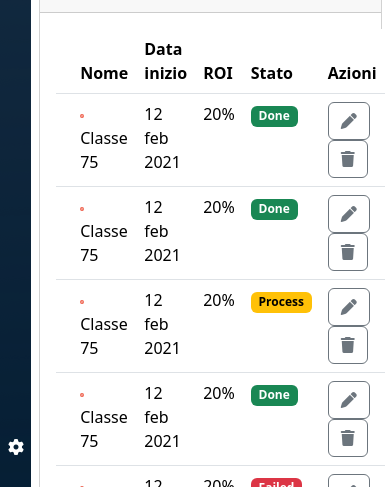
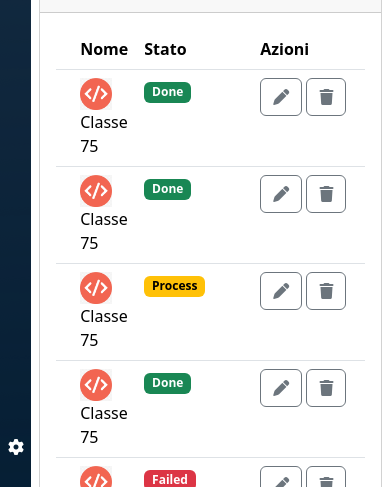
Before and after one commit to CiroMarra/html-css-bootstrap-dashboard, a plain HTML site: page index.html in a window 390 px wide. Shown: the part 357-844 px from the top of the page. Drawn offline with nearby package versions, Linux system fonts and the light colour scheme.

Commit message:
fix: add fix to tables

```diff
--- a/index.html
+++ b/index.html
@@ -212,8 +212,8 @@
                                           <tr>
                                             <th  scope="col"></th>
                                             <th  scope="col">Nome</th>
-                                            <th class="ms-th" scope="col">Data inizio</th>
-                                            <th class="ms-th" scope="col">ROI</th>
+                                            <th class="ms-th d-none d-lg-table-cell" scope="col">Data inizio</th>
+                                            <th class="ms-th d-none d-lg-table-cell" scope="col">ROI</th>
                                             <th class="ms-th" scope="col">Stato</th>
                                             <th class="ms-th" scope="col">Azioni</th>
                                           </tr>
@@ -222,8 +222,8 @@
                                           <tr>
                                             <th scope="row"></th>
                                             <td><img src="img/class-avatar.jpg" alt="" class="ms-class-avatar"> Classe 75</td>
-                                            <td>12 feb 2021</td>
-                                            <td>20%</td>
+                                            <td class="d-none d-sm-none d-lg-table-cell">12 feb 2021</td>
+                                            <td class="d-none d-sm-none d-lg-table-cell">20%</td>
                                             <td><span class="badge text-bg-success">Done</span></td>
                                             <td>
                                                 <button type="button" class="btn btn-outline-secondary ms-btn2"><i class="fa-solid fa-pen"></i></button>
@@ -233,8 +233,8 @@
                                           <tr>
                                             <th scope="row"></th>
                                             <td><img src="img/class-avatar.jpg" alt="" class="ms-class-avatar"> Classe 75</td>
-                                            <td>12 feb 2021</td>
-                                            <td>20%</td>
+                                            <td class="d-none d-sm-none d-lg-table-cell">12 feb 2021</td>
+                                            <td class="d-none d-sm-none d-lg-table-cell">20%</td>
                                             <td><span class="badge text-bg-success">Done</span></td>
                                             <td>
                                                 <button type="button" class="btn btn-outline-secondary ms-btn2"><i class="fa-solid fa-pen"></i></button>
@@ -244,8 +244,8 @@
                                           <tr>
                                             <th scope="row"></th>
                                             <td><img src="img/class-avatar.jpg" alt="" class="ms-class-avatar"> Classe 75</td>
-                                            <td>12 feb 2021</td>
-                                            <td>20%</td>
+                                            <td class="d-none d-sm-none d-lg-table-cell">12 feb 2021</td>
+                                            <td class="d-none d-sm-none d-lg-table-cell">20%</td>
                                             <td><span class="badge text-bg-warning">Process</span></td>
                                             <td>
                                                 <button type="button" class="btn btn-outline-secondary ms-btn2"><i class="fa-solid fa-pen"></i></button>
@@ -255,8 +255,8 @@
                                           <tr>
                                             <th scope="row"></th>
                                             <td><img src="img/class-avatar.jpg" alt="" class="ms-class-avatar"> Classe 75</td>
-                                            <td>12 feb 2021</td>
-                                            <td>20%</td>
+                                            <td class="d-none d-sm-none d-lg-table-cell">12 feb 2021</td>
+                                            <td class="d-none d-sm-none d-lg-table-cell">20%</td>
                                             <td><span class="badge text-bg-success">Done</span></td>
                                             <td>
                                                 <button type="button" class="btn btn-outline-secondary ms-btn2"><i class="fa-solid fa-pen"></i></button>
@@ -266,8 +266,8 @@
                                           <tr>
                                             <th scope="row"></th>
                                             <td><img src="img/class-avatar.jpg" alt="" class="ms-class-avatar"> Classe 75</td>
-                                            <td>12 feb 2021</td>
-                                            <td>20%</td>
+                                            <td class="d-none d-sm-none d-lg-table-cell">12 feb 2021</td>
+                                            <td class="d-none d-sm-none d-lg-table-cell">20%</td>
                                             <td><span class="badge text-bg-danger">Failed</span></td>
                                             <td>
                                                 <button type="button" class="btn btn-outline-secondary ms-btn2"><i class="fa-solid fa-pen"></i></button>
@@ -277,8 +277,8 @@
                                           <tr>
                                             <th scope="row"></th>
                                             <td><img src="img/class-avatar.jpg" alt="" class="ms-class-avatar"> Classe 75</td>
-                                            <td>12 feb 2021</td>
-                                            <td>20%</td>
+                                            <td class="d-none d-sm-none d-lg-table-cell">12 feb 2021</td>
+                                            <td class="d-none d-sm-none d-lg-table-cell">20%</td>
                                             <td><span class="badge text-bg-success">Done</span></td>
                                             <td>
                                                 <button type="button" class="btn btn-outline-secondary ms-btn2"><i class="fa-solid fa-pen"></i></button>
@@ -288,8 +288,8 @@
                                           <tr>
                                             <th scope="row"></th>
                                             <td><img src="img/class-avatar.jpg" alt="" class="ms-class-avatar"> Classe 75</td>
-                                            <td>12 feb 2021</td>
-                                            <td>20%</td>
+                                            <td class="d-none d-sm-none d-lg-table-cell">12 feb 2021</td>
+                                            <td class="d-none d-sm-none d-lg-table-cell">20%</td>
                                             <td><span class="badge text-bg-danger">Failed</span></td>
                                             <td>
                                                 <button type="button" class="btn btn-outline-secondary ms-btn2"><i class="fa-solid fa-pen"></i></button>
@@ -299,8 +299,8 @@
                                           <tr>
                                             <th scope="row"></th>
                                             <td><img src="img/class-avatar.jpg" alt="" class="ms-class-avatar"> Classe 75</td>
-                                            <td>12 feb 2021</td>
-                                            <td>20%</td>
+                                            <td class="d-none d-sm-none d-lg-table-cell">12 feb 2021</td>
+                                            <td class="d-none d-sm-none d-lg-table-cell">20%</td>
                                             <td><span class="badge text-bg-success">Done</span></td>
                                             <td>
                                                 <button type="button" class="btn btn-outline-secondary ms-btn2"><i class="fa-solid fa-pen"></i></button>
--- a/style.css
+++ b/style.css
@@ -40,7 +40,7 @@ max-width: 100%;
 }
 
 .ms-class-avatar {
-  max-width: 7%;
+  width: 2rem;
 }
 
 .ms-th {
```
